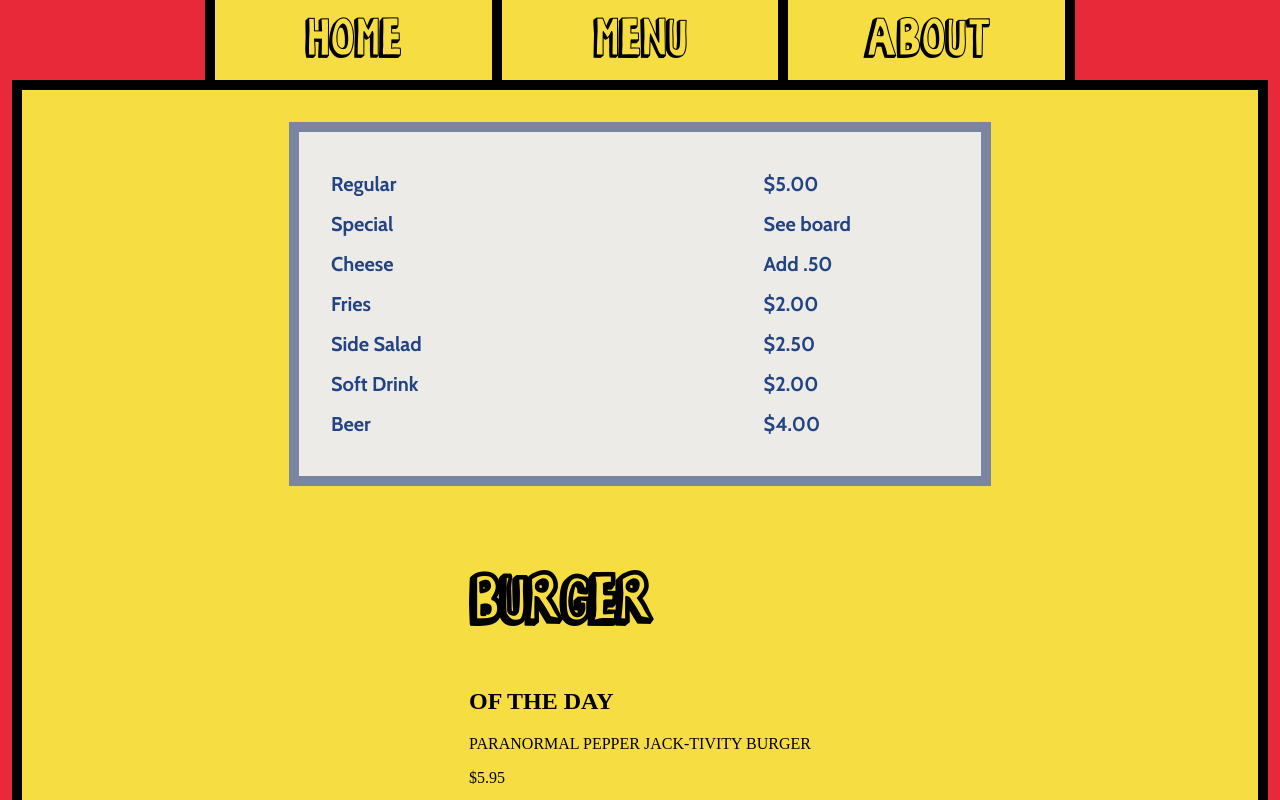
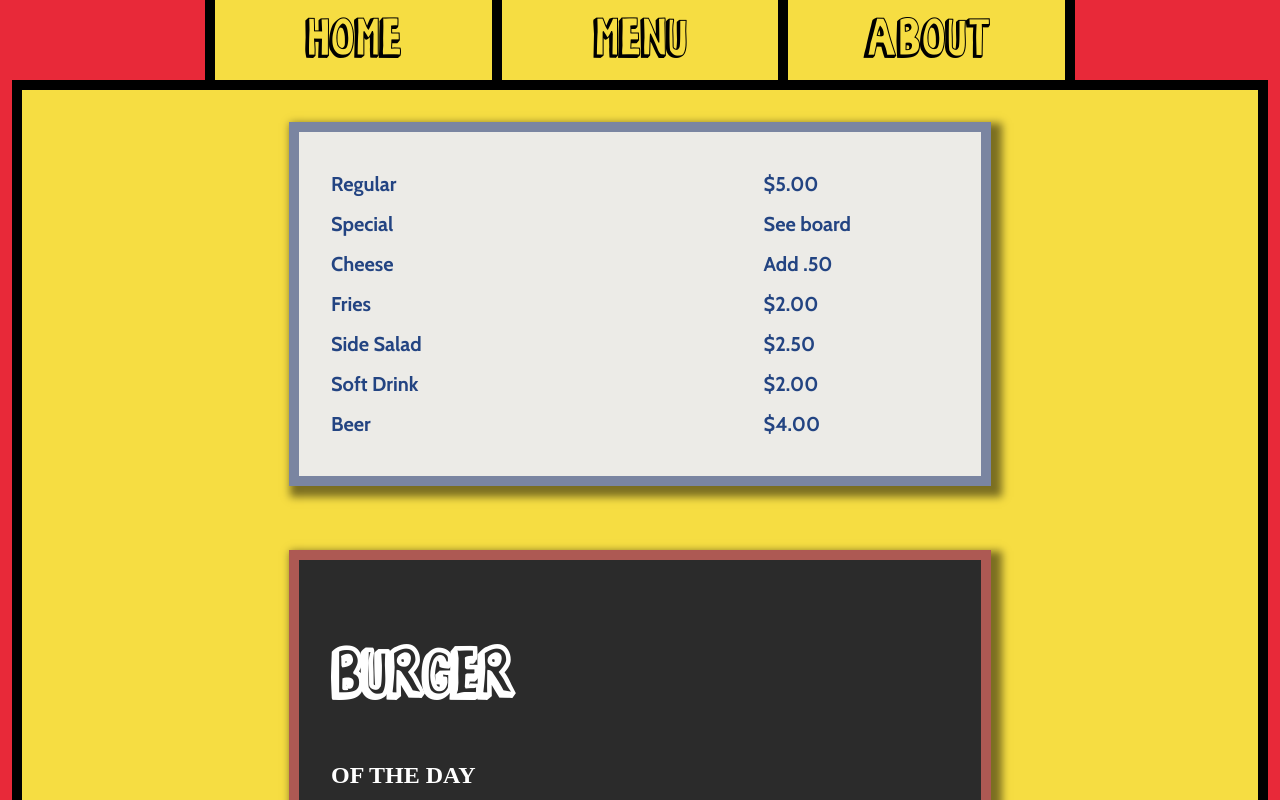
Before and after one commit to AnEvilPenguin/odin-restaurant-project, a website built with webpack: page src/index.html in a window 1280 px wide. Both pictures are taken after a click on the button "Menu". Shown: the top 800 px of the page. Built offline with nearby package versions, Linux system fonts and the light colour scheme; a web font is replaced by a local one.

Commit message:
feat: initial chalkboard styles

```diff
--- a/src/styles.css
+++ b/src/styles.css
@@ -75,15 +75,19 @@ h1 {
     width: min(60ch, 80vw);
 }
 
-.regularMenu {
+.regularMenu,
+.chalkboard {
     padding: 2em;
     margin: 2em;
 
+    min-width: clamp(150px, 50%, 1000px);
+}
+
+.regularMenu {
     border: 10px solid #7a85a1;
 
     background-color: #ecebe7;
-
-    min-width: clamp(150px, 50%, 1000px);
+    box-shadow: 6px 6px 8px 5px rgba(0, 0, 0, 0.5);
 }
 
 ul {
@@ -107,5 +111,14 @@ ul {
     margin-top: clamp(0px, 1vh, 20px);
     margin-bottom: clamp(0px, 1vh, 20px);
 }
-/* TODO Chalkboard for menu */
-;
+
+.chalkboard {
+    border: 10px solid #ad5953;
+    box-shadow: 6px 6px 8px 5px rgba(0, 0, 0, 0.5);
+
+    background-color: #2b2b2b;
+
+    color: white;
+}
+
+/* Chalkboard center, chalk font, better spacing */
```
Also changed, not shown: dist/main.js.
